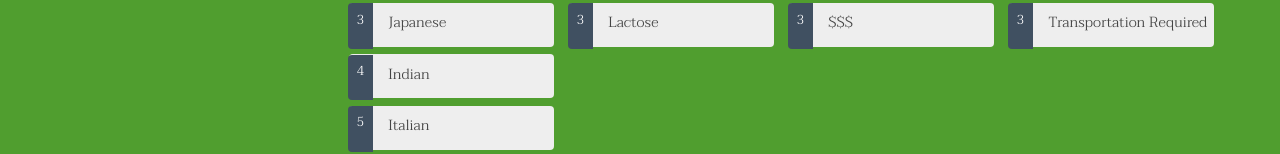
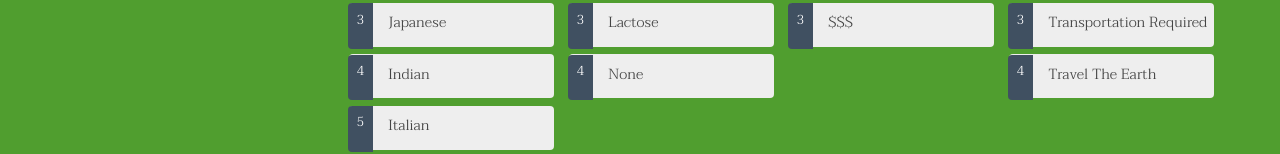
Before and after one commit to Matt-Tang/UltiYelp, an Angular app: page / in a window 1280 px wide. Shown: the part 907-1061 px from the top of the page. Built offline with nearby package versions, Linux system fonts and the light colour scheme.

Commit message:
Finished Product

```diff
--- a/src/app/mock-dietRestriction.ts
+++ b/src/app/mock-dietRestriction.ts
@@ -3,5 +3,6 @@ import { DietRestriction } from './objects';
 export const DIETRESTRICTIONS: DietRestriction[] = [
     {   id: 1,  restriction: 'Vegetarian'    },
     {   id: 2,  restriction: 'Peanut/Nut Allergy'    },
-    {   id: 3,  restriction: 'Lactose'    }
+    {   id: 3,  restriction: 'Lactose'    },
+    {   id: 4,  restriction: 'None'}
 ];
--- a/src/app/mock-distance.ts
+++ b/src/app/mock-distance.ts
@@ -3,5 +3,6 @@ import { Distance } from './objects';
 export const DISTANCES: Distance[] = [
     {   id: 1,  distance: 'Walking Distance'    },
     {   id: 2,  distance: 'Light Travel'    },
-    {   id: 3,  distance: 'Transportation Required'    }
+    {   id: 3,  distance: 'Transportation Required'    },
+    {   id: 4,  distance: 'Travel The Earth'}
 ];
--- a/src/app/mock-foodType.ts
+++ b/src/app/mock-foodType.ts
@@ -6,5 +6,6 @@ export const FOODTYPES: FoodType[] = [
     {   id: 3,  type: 'Japanese'    },
     {   id: 4,  type: 'Indian'    },
     {   id: 5,  type: 'Italian'    },
-    {   id: 6,  type: 'Coffee'    }
+    {   id: 6,  type: 'Coffee'    },
+    {   id: 7,  type: 'Tea'}
 ];
--- a/src/app/search/search.component.ts
+++ b/src/app/search/search.component.ts
@@ -61,8 +61,11 @@ export class SearchComponent implements OnInit {
     else if (this.selectedDistance.id == 2){
       radius = 1500;
     }
+    else if (this.selectedDistance.id == 3){
+      radius = 10000;
+    }
     else {
-      radius = 10000;
+      radius = 30000;
     }
 
     console.log('HERE');
```
